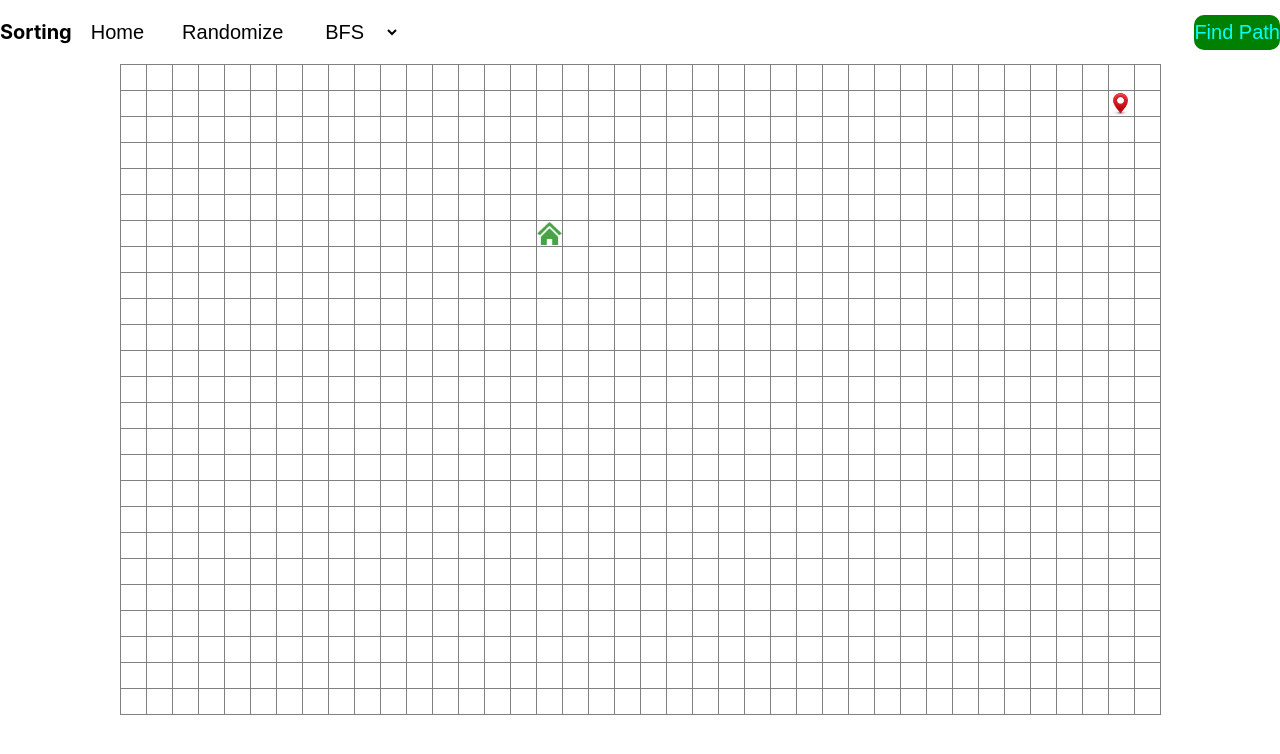
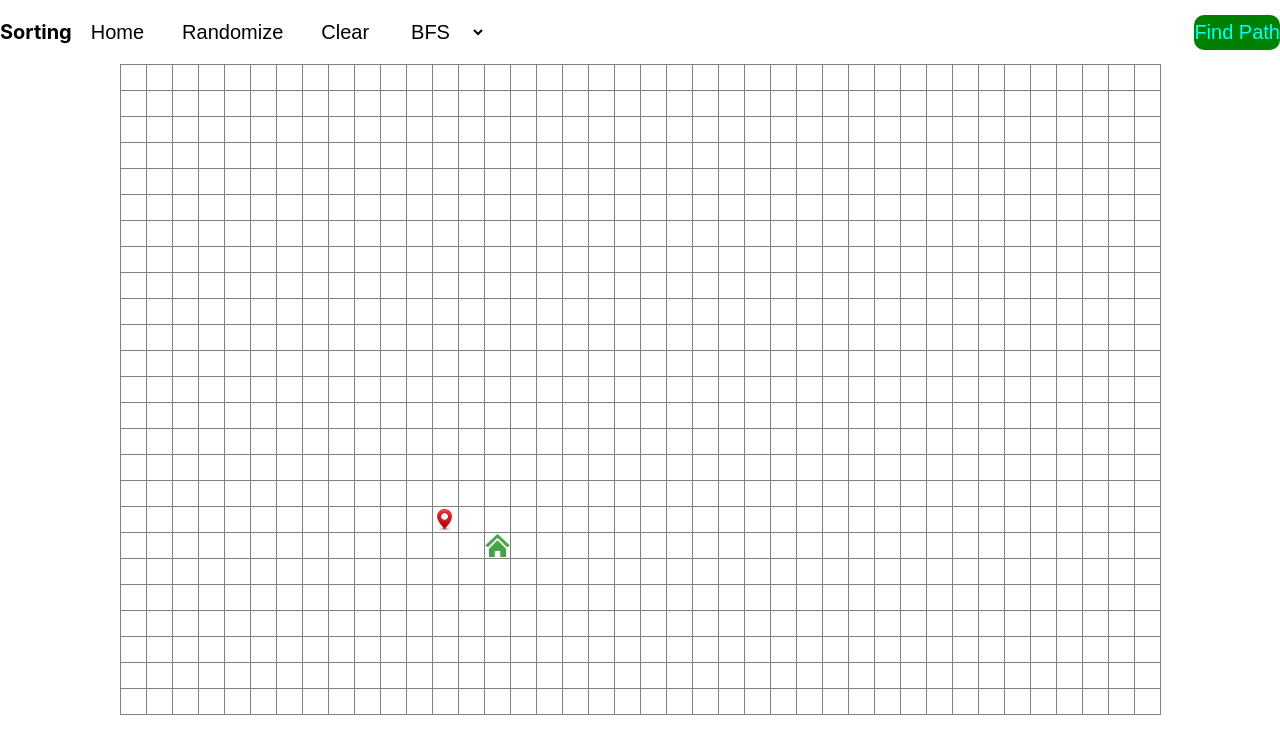
Before and after one commit to AloeVeraCanCode/AlgoManiac, a React (Create React App) app: page /pathfinding in a window 1280 px wide. Shown: the top 754 px of the page. Built offline with nearby package versions, Linux system fonts and the light colour scheme.

Commit message:
Clear grid functionality added

```diff
--- a/src/Components/PathFinding/Grid.jsx
+++ b/src/Components/PathFinding/Grid.jsx
@@ -12,13 +12,8 @@ function initialize(setGrid,end,setEnd)
       for(let j=0;j<40;j++)
       {
           y.push({
-          value:1,
           row:i,
           col:j,
-          isVisited:false,
-          isShortestPath:false,
-          isWall:false,
-          isShortestPath:false,
           isStart:false,
           isEnd:false,
           color:"white",
@@ -55,11 +50,14 @@ export default function Grid(props){
   const [start,setStart]=React.useState(false)
   const [end,setEnd]=React.useState(false)
   let grid=props.grid;let setGrid=props.setGrid;
+  z=grid;
+  // z=grid;
   if(!rend){
     initialize(setGrid,props.endPoints,props.setEndPoints);
   }
   rend++;console.log(rend);
   let pos=false;
+
     const clicked=(event,row,col)=>{
       // if(start||end)return;
       console.log("["+row+","+col+"]");
--- a/src/Components/PathFinding/Node.jsx
+++ b/src/Components/PathFinding/Node.jsx
@@ -15,88 +15,10 @@ let convert={
   ra:ra
 }
 export default function Node(props) {
-    // const [wall,setWall]=React.useState("white")
-    // const [start,setStart]=React.useState(props.start)
-    // const [end,setEnd]=React.useState(props.end)
-    // const grid=useContext(Context);
-    // console.log(props.row+","+props.column)
-    // console.log(grid);
-    // console.log('Inside Node');
-    // let id =`id${props.row}${props.column}`;
-    // console.log(id);
-    // // if(start){
-    // //   let x=grid.grid;
-    // //     x[props.row][props.column]=2;
-    // //     grid.setGrid(x);
-    // // }
-    // // else if(end){
-    // //   let x=grid.grid;
-    // //     x[props.row][props.column]=3;
-    // //     grid.setGrid(x);
-    // // }
-    // const toggleCell=()=>{
-    //     let x=grid.grid;
-    //     x[props.row][props.column]=1-x[props.row][props.column];
-    //     grid.setGrid(x);
-    // }
-    // // console.log("Node"+wall)
-    // const clicked=()=>{
-    //   // if(start||end)return;
-    //   console.log("Clicked");
-    //   props.setPressedEnd(false);
-    //   props.setPressedStart(false);
-    //     props.setPressed(false);
-    //     if(wall=="white")setWall("black");else setWall("white");
-    //     toggleCell();
-    // }
-    //  const toggleWallColor=()=>{
-    //     if(!props.pressed)return;
-    //     console.log("Enter");
-    //     if(props.pressedStart)
-    //     {
-    //        setWall('white');setStart(true);console.log("Ya###");return;
-    //     }
-    //     if(props.pressedEnd)
-    //     {
-    //        setWall('white');setEnd(true);console.log("Ya###");return;
-    //     }
-    //     console.log("Clicked"+wall)
-    //     if(wall=="white")setWall("black");else setWall("white");
-    //     console.log("Clicked"+wall);
-    //     toggleCell();
-    //  }
-    // const press=(event)=>{
-    //   console.log("Pressed");
-    //   event.preventDefault();
-    //     console.log("Pressed"+start);
-    //     if(start){props.setPressedStart(true);}
-    //     else if(end)
-    //     {
-    //       props.setPressedEnd(true);
-    //     }
-    //     props.setPressed(true);
-    //     // if(wall=="white")setWall("black");else setWall("white");
-    // }
-    // const release=(event)=>{
-    //     console.log("Released");
-    //     if(props.pressed&&props.pressedStart&&start){setStart(true);console.log("Ya!!!!!!");let x=grid.grid;x[props.row][props.column]=2;grid.setGrid(x);}
-    //     else if(props.pressed&&props.pressedEnd&&end){setEnd(true);console.log("Ya!!!!!!");let x=grid.grid;x[props.row][props.column]=3;grid.setGrid(x);}
-    //     props.setPressedEnd(false);
-    //     props.setPressedStart(false);
-    //     props.setPressed(false);
-    // }
-    // const mouseOut=()=>{
-    //   console.log("Out");
-    //   if(props.pressed&&props.pressedStart&&start){setStart(false);console.log("Ya@@@@");}
-    //   if(props.pressed&&props.pressedEnd&&end){setEnd(false);console.log("Ya@@@@");}
-    // }
-    // console.log("Node")
-    // console.log(grid);
-    let row=props.row,col=props.col;
-    // console.log(props.isAnimate)
+  let row=props.row,col=props.col;
   return (
     <td style={{lineHeight:0,height:25,width:25,border:'1px solid gray',padding:0,backgroundColor:props.color,draggable:'false'} }
     className={props.isAnimate}
-        onClick={(event)=>props.clicked(event,row,col)} onMouseDown={(event)=>props.press(event,row,col)} onMouseUp={(event)=>props.release(event,row,col)} onMouseEnter={(event)=>props.toggleWallColor(event,row,col)}onMouseOut={(event)=>props.mouseOut(event,row,col)}>{props.icon&&<img src={convert[props.symbol]} style={{objectFit:'cover', width: '100%',  maxHeight: '100%', display:'block', zIndex:1}}></img>}{props.isEnd && <img src={destlogo} style={{objectFit:'cover', width: '100%',  maxHeight: '100%', display:'block'}}></img>}{props.isStart && <img src={homeLogo} style={{objectFit:'cover', width: '100%',  maxHeight: '100%',display:'block'}}></img>}</td>
+    onClick={(event)=>props.clicked(event,row,col)} onMouseDown={(event)=>props.press(event,row,col)} onMouseUp={(event)=>props.release(event,row,col)} onMouseEnter={(event)=>props.toggleWallColor(event,row,col)}onMouseOut={(event)=>props.mouseOut(event,row,col)}>{props.icon&&<img src={convert[props.symbol]} style={{objectFit:'cover', width: '100%',  maxHeight: '100%', display:'block', zIndex:1}}></img>}{props.isEnd && <img src={destlogo} style={{objectFit:'cover', width: '100%',  maxHeight: '100%', display:'block'}}></img>}{props.isStart && <img src={homeLogo} style={{objectFit:'cover', width: '100%',  maxHeight: '100%',display:'block'}}></img>}</td>
   )
 }
--- a/src/Components/PathFinding/PathFindingBar.jsx
+++ b/src/Components/PathFinding/PathFindingBar.jsx
@@ -7,6 +7,47 @@ import da from '../../images/down arrow.png';
 import la from '../../images/left arrow.png';
 import ra from '../../images/right arrow.png';
 import ua from '../../images/up arrow.png';
+let z=[],sx=[],sy=[],ex=[],ey=[];
+function initialize(setGrid,end,setEnd)
+{
+  z=[];
+    for(let i=0;i<25;i++)
+    {
+      let y=[]
+      for(let j=0;j<40;j++)
+      {
+          y.push({
+          row:i,
+          col:j,
+          isStart:false,
+          isEnd:false,
+          color:"white",
+          isAnimate:"nothing",
+          symbol:"none",
+          icon:false
+      });
+      }
+      z.push(y);
+  }
+
+  sx=end[0][0];
+  sy=end[0][1];
+  ex=end[1][0];
+  ey=end[1][1];
+  console.log(sx+" "+sy)
+  z[sx][sy].isStart=true;
+  z[ex][ey].isEnd=true;
+
+  setGrid(z);
+  setEnd([[sx,sy],[ex,ey]]);
+}
+async function animate(populate,setGrid)
+{
+  populate.map((e)=>{
+    z[e[0]][e[1]].isAnimate="id2";
+  });
+  setGrid(z);
+}
 export default function (props) {
     const [arr,setArr]=useState([]);
     const grid=props.grid;
@@ -112,12 +153,18 @@ export default function (props) {
       }
       enablePointers();
      };
+     function clear()
+     {
+        console.log("hainhain")
+        initialize(props.setGrid,props.endPoints,props.setEndPoints)
+     }
    return (
      <div className="sort-bar">
        <h3>Sorting</h3>
        <div className="inside-sort-bar">
          <a href="/"><button type="submit" href="/">Home</button></a>
          <button href="/" id="random" onClick={setArray}>Randomize</button>
+         <button  id="clear" onClick={clear}>Clear</button>
          <select name="DFS" id="pathFindingMethods">
              <option value="">BFS</option>
              <option value="">DFS</option>
```
